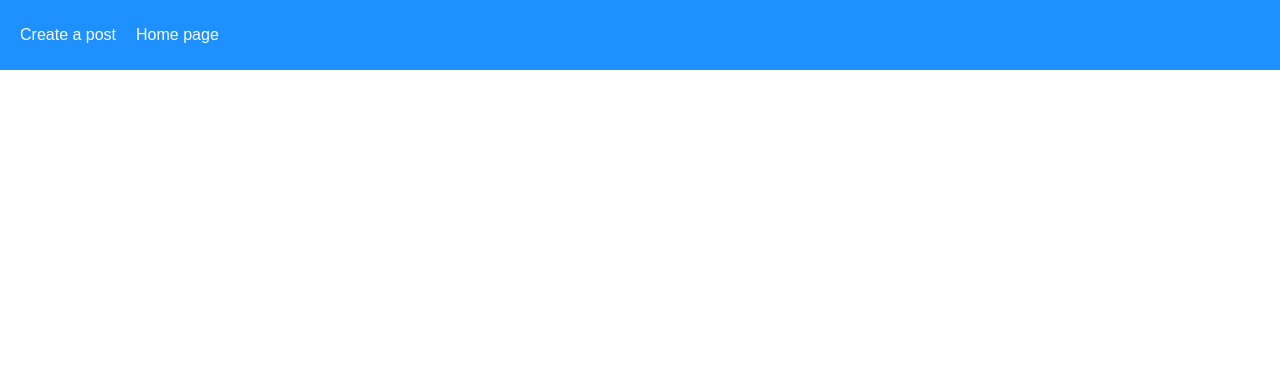
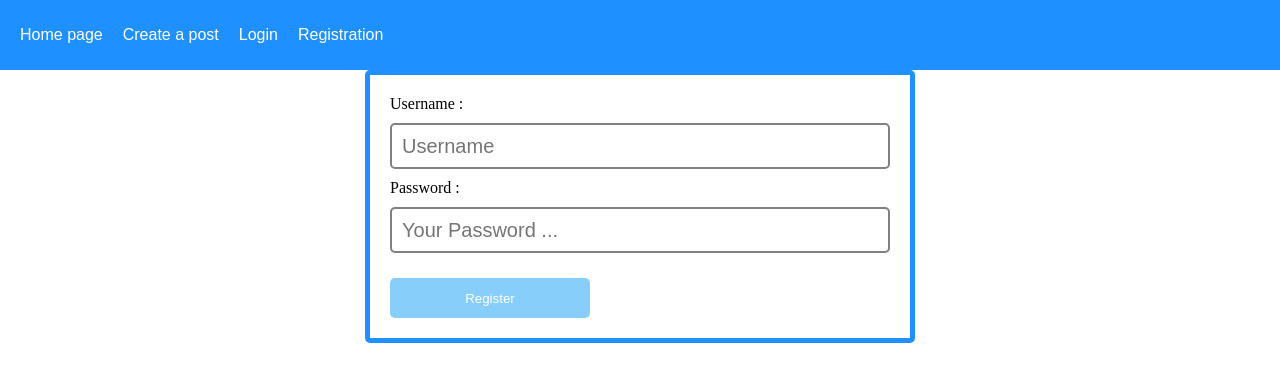
Before and after one commit to Abdelkarim-b/nodereact, a React (Create React App) app in the folder client/: page /registration in a window 1280 px wide. Shown: the top 382 px of the page. Built offline with nearby package versions, Linux system fonts and the light colour scheme.

Commit message:
episode 8 done without adding CSS

```diff
--- a/client/src/App.js
+++ b/client/src/App.js
@@ -3,6 +3,8 @@
 import Home from './pages/Home';
 import CreatePost from './pages/CreatePost';
 import Post from './pages/Post';
+import Login from './pages/Login';
+import Registration from './pages/Registration';
 
 function App()
 {
@@ -11,13 +13,17 @@
     <div className="App">
       <Router>
         <div className='navbar'>
+          <Link to="/">Home page</Link>
           <Link to="/createpost"> Create a post</Link>
-          <Link to="/">Home page</Link>
+          <Link to="/login"> Login </Link>
+          <Link to="/registration"> Registration </Link>
         </div>
         <Routes>
-          <Route path='/' exact element={<Home />} />
-          <Route path='/createpost' exact element={<CreatePost />} />
-          <Route path='/post/:id' exact element={<Post />} />
+          <Route path="/" exact element={<Home />} />
+          <Route path="/createpost" exact element={<CreatePost />} />
+          <Route path="/post/:id" exact element={<Post />} />
+          <Route path="/login" exact element={<Login />} />
+          <Route path="/registration" exact element={<Registration />} />
         </Routes>
       </Router>
     </div>
--- /dev/null
+++ b/client/src/pages/Login.js
@@ -0,0 +1,34 @@
+import axios from 'axios';
+import React, { useState } from 'react'
+
+export default function Login() {
+  const [username, setUsername] = useState("");
+  const [password, setPassword] = useState("");
+
+  const login = ()=>{
+      const data = {username, password};
+      axios.post("http://127.0.0.1:3001/auth/login", data)
+        .then((response)=>{
+           console.log('-- Login --', response);
+        })
+  };
+
+  return (
+    <div>
+      <input
+        type='text'
+        onChange={
+           (event)=> setUsername(event.target.value)
+           }
+      />
+      <input
+        type='password'
+        onChange={
+          (event)=> setPassword(event.target.value)
+        }
+      />
+
+      <button onClick={login}>Login</button>
+    </div>
+  )
+}
--- /dev/null
+++ b/client/src/pages/Registration.js
@@ -0,0 +1,57 @@
+import React from 'react';
+import {Formik, Form, Field, ErrorMessage} from 'formik';
+import * as Yup from 'yup';
+import axios from 'axios'
+
+export default function Registration() {
+
+    const initialValues = {
+        username:"",
+        password:""
+    }
+
+    const validationSchema = Yup.object().shape({
+        username: Yup.string().min(3).max(15).required(),
+        password: Yup.string().min(4).max(12).required()
+    });
+
+    const onSubmit = (data)=>{
+     axios.post("http://127.0.0.1:3001/auth", data)
+     .then((response)=>{
+        console.log("Registration done !", data, response);
+      })
+    }
+
+  return (
+    <div>
+
+        <Formik
+           initialValues={initialValues}
+           onSubmit={onSubmit}
+           validationSchema={validationSchema}>
+            <Form className="formContainer">
+
+            <label> Username : </label>
+            <ErrorMessage name='username' component= "span" />
+            <Field
+                id = "inputCreatePost"
+                name = "username"
+                placeholder = "Username"
+            />
+
+            <label> Password : </label>
+            <ErrorMessage name='password' component= "span" />
+            <Field
+                id = "inputCreatePost"
+                name = "password"
+                type= "password"
+                placeholder = "Your Password ..."
+            />
+
+            <button type='submit'>Register</button>
+            </Form>
+      </Formik>
+
+    </div>
+  )
+}
```
Also changed, not shown: 2 other files (tests, documents, lock files or other folders).
